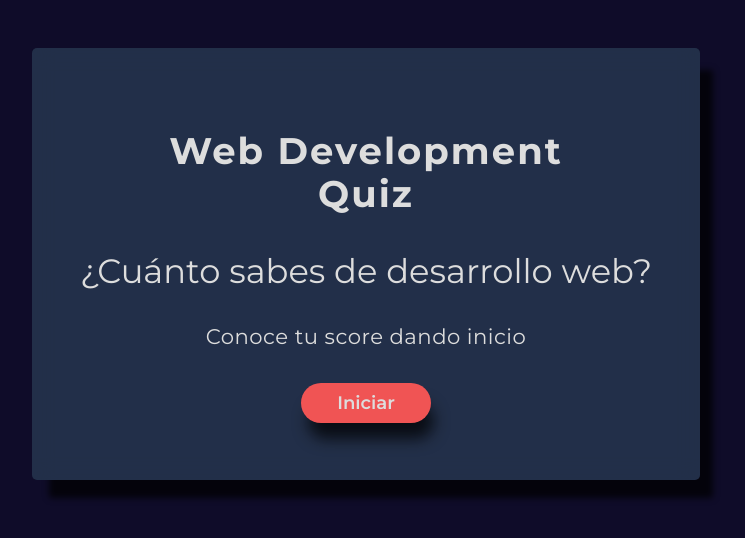
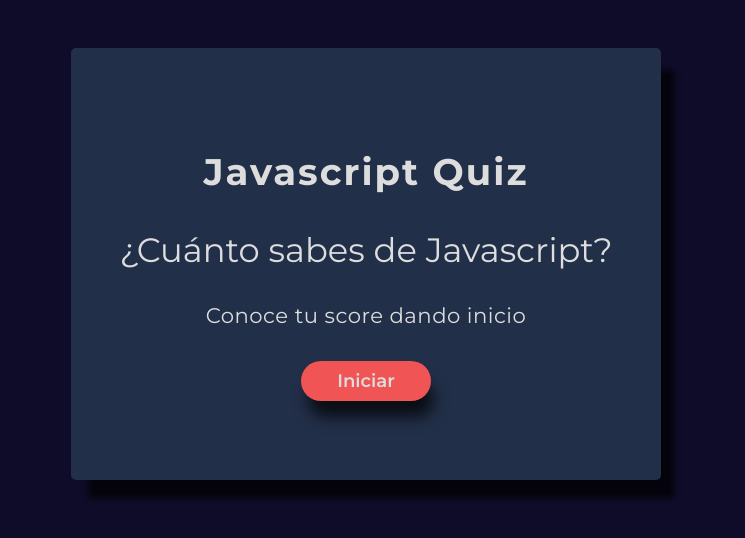
Before and after one commit to djonguitud/survey-webdev, a plain HTML site: page index.html in a window 1280 px wide. Shown: the whole page, without its empty margins (274-1019 px from the left). Drawn offline with Linux system fonts and the light colour scheme.

Commit message:
docs: add image to README.md
chore: h1 tag in html modification content

```diff
--- a/index.html
+++ b/index.html
@@ -8,9 +8,7 @@
 		<meta name="viewport" content="width=device-width, initial-scale=1" />
 		<link rel="preconnect" href="https://fonts.googleapis.com" />
 		<link rel="preconnect" href="https://fonts.gstatic.com" crossorigin />
-		<link
-			href="https://fonts.googleapis.com/css2?family=Montserrat:wght@100;400;600;700&display=swap"
-			rel="stylesheet" />
+		<link href="https://fonts.googleapis.com/css2?family=Montserrat:wght@100;400;600;700&display=swap" rel="stylesheet" />
 		<link rel="stylesheet" href="./assests/styles/reset.css" />
 		<link rel="stylesheet" href="./assests/styles/style.css" />
 	</head>
@@ -19,11 +17,8 @@
 			<!-- The main wraper is appearing cause there is no content -->
 			<section class="main__wraper" id="welcome">
 				<div class="welcome__wraper card">
-					<h1>
-						Web Development <br />
-						Quiz
-					</h1>
-					<h2>¿Cuánto sabes de desarrollo web?</h2>
+					<h1> Javascript Quiz </h1>
+					<h2>¿Cuánto sabes de Javascript?</h2>
 					<p>Conoce tu score dando inicio</p>
 					<div class="btn__wraper"><button class="btn">Iniciar</button></div>
 				</div>
@@ -43,13 +38,7 @@
 							<p class="score-item">Score: <span id="score"></span></p>
 							<li>
 								<label for="name">Escribe tus iniciales:</label>
-								<input
-									type="text"
-									name="name"
-									id="iniciales"
-									placeholder="Tus iniciales"
-									size="25"
-									required />
+								<input type="text" name="name" id="iniciales" placeholder="Tus iniciales" size="25" required />
 							</li>
 							<li>
 								<input class="btn" type="submit" value="Submit" id="subBtn" />
```
Also changed, not shown: assests/media/survey-demo.png (added), 1 other file.
